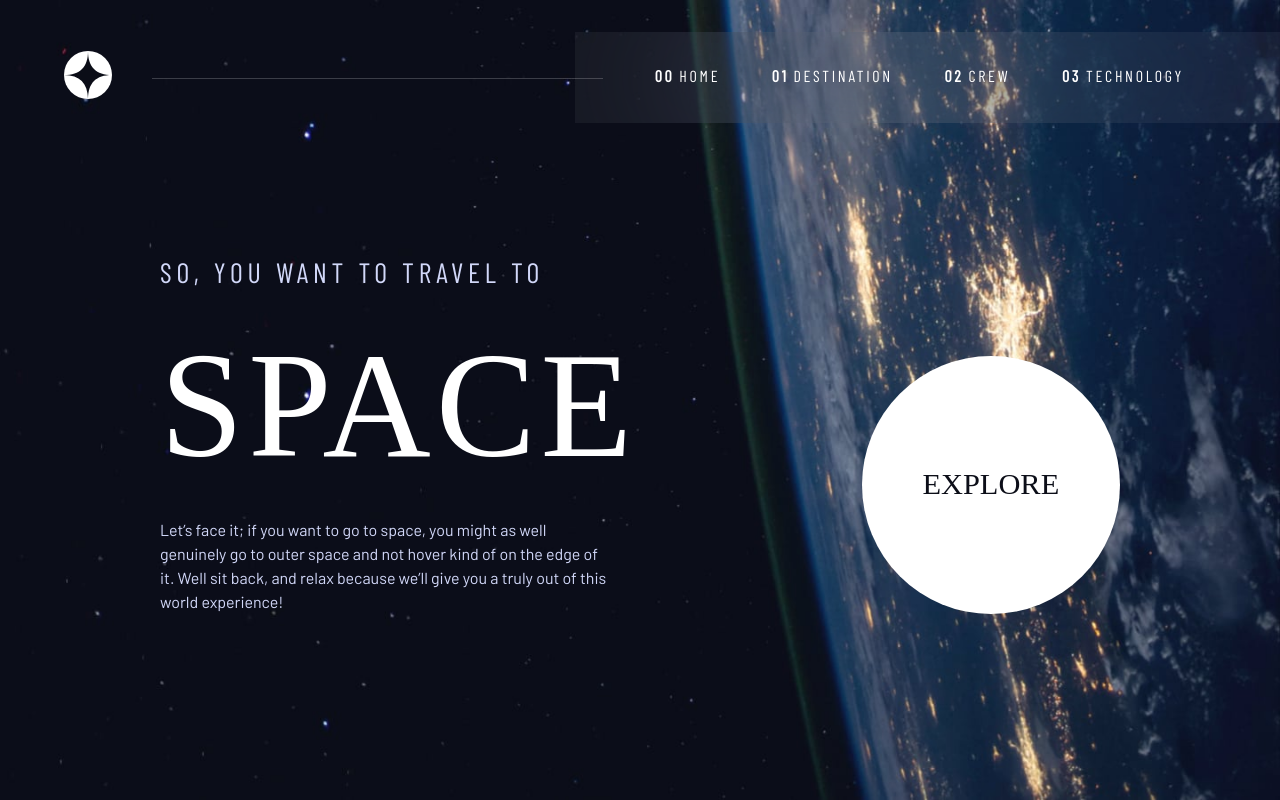
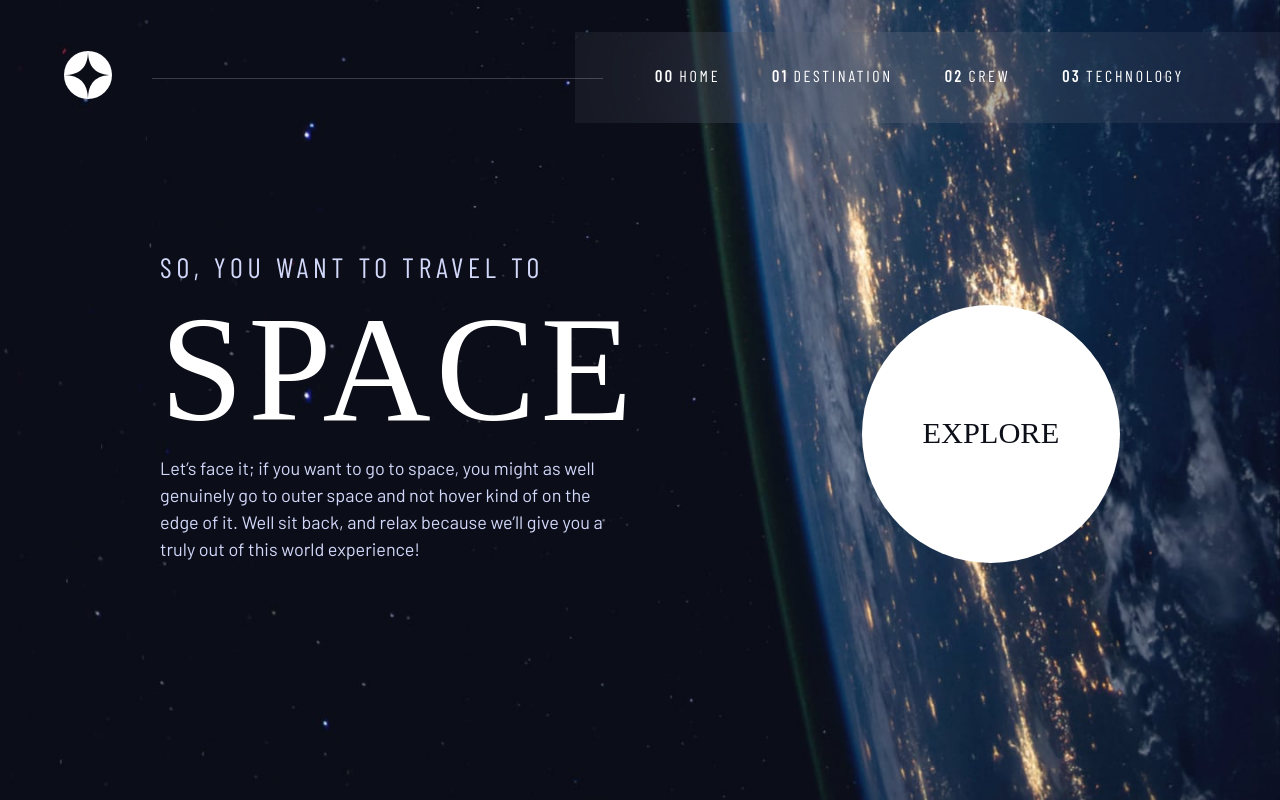
Before and after one commit to GabrielAbubakar/spacetourv2, a Next.js app: page / in a window 1280 px wide. Built offline with nearby package versions, Linux system fonts and the light colour scheme; a web font is replaced by a local one.

Commit message:
index page config

```diff
--- a/styles/Home.module.scss
+++ b/styles/Home.module.scss
@@ -51,12 +51,14 @@
     font-family: "Barlow Condensed", sans-serif;
     color: hsl( var(--clr-light) );
     letter-spacing: 4.75px;
+    line-height: 33px;
+    max-width: 60ch;
 
     @include respond(tab-land) {
         font-size: 1.25rem;
     }
 
-    @include respond(tab-land) {
+    @include respond(tab-port) {
         font-size: 1rem;
     }
 
@@ -65,6 +67,7 @@
 .containerFlex p {
     color: hsl( var(--clr-light) );
     font-family: var(--ff-sans-normal);
+    font-size: 1.125rem;
     /* padding-right: 4rem; */
 
 
@@ -78,13 +81,19 @@
     font-size: 9.375rem;
     font-family: var(--ff-serif);
     color: hsl( var(--clr-white) );
+    line-height: 171px;
 
     @include respond(tab-land) {
         font-size: 8.5rem;
     }
 
+    @include respond(tab-port) {
+        line-height: 150px;
+    }
+
     @include respond(phone) {
         font-size: 5rem;
+        line-height: 100px;
     }
 }
 
```
